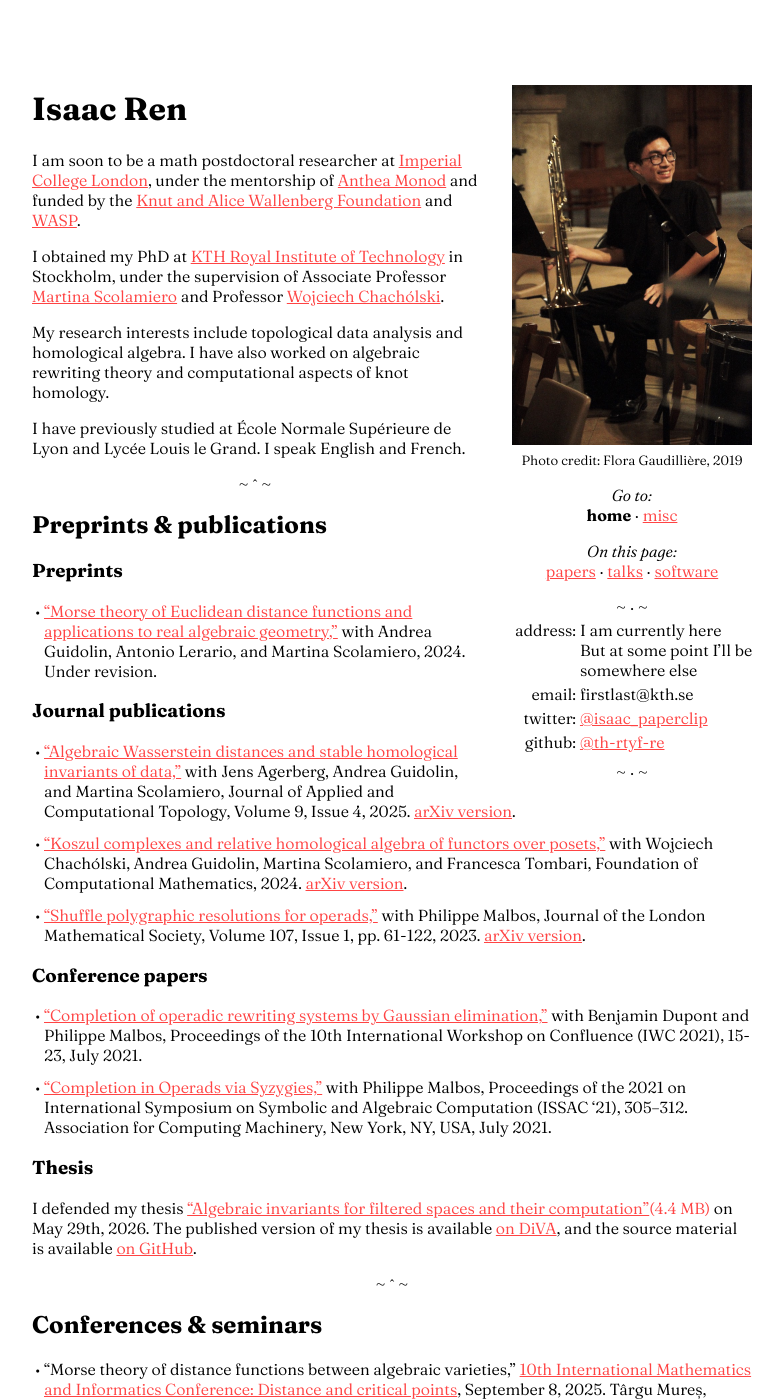
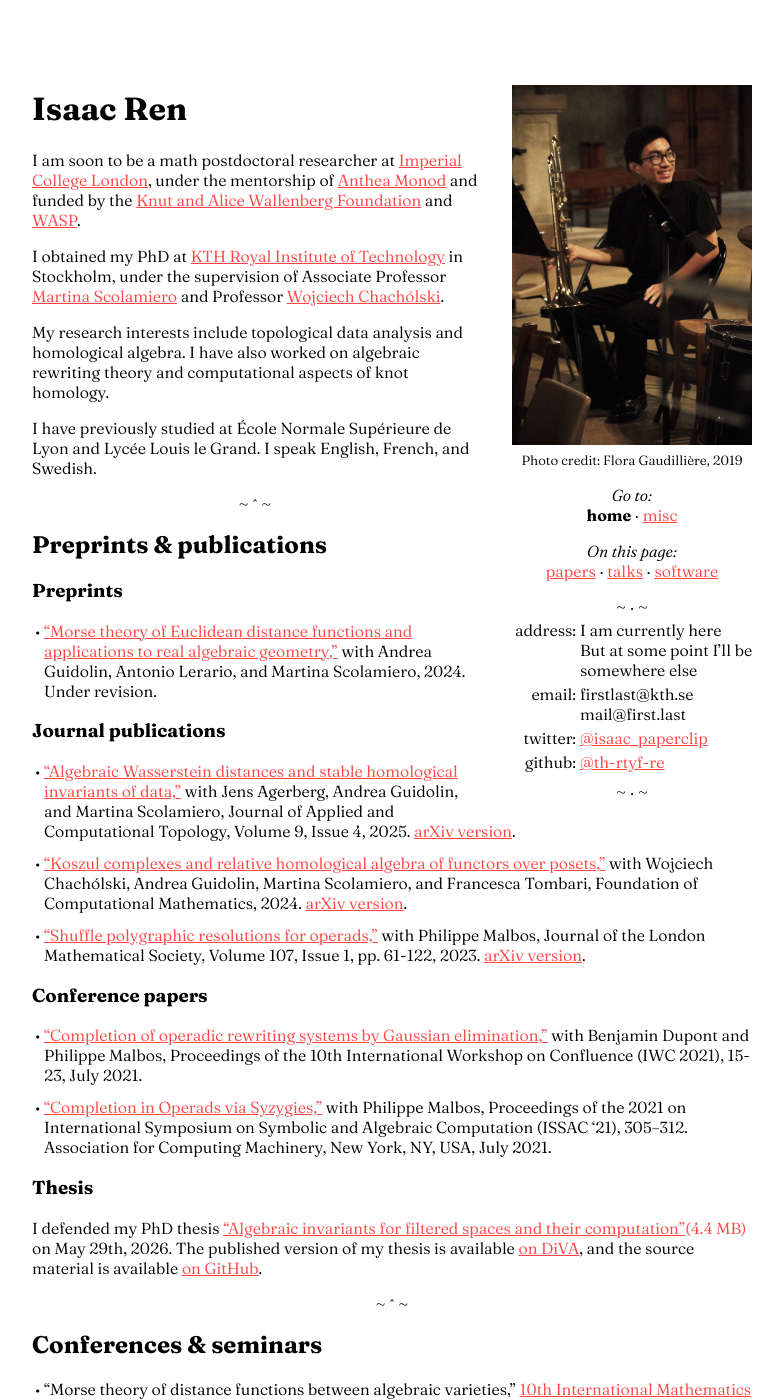
Before and after one commit to isaacxren/isaacxren.github.io, a Jekyll site: the page built from index.md, in a window 1280 px wide and 1400 px high. Shown: the whole window, without its empty margins (248-1031 px from the left). Built offline with Jekyll 4.4.1, drawn with Linux system fonts in a browser that asks for light colours; some web fonts are replaced.

Commit message:
add backup email

```diff
--- a/index.md
+++ b/index.md
@@ -19,7 +19,7 @@ title: Isaac Ren
 <hr />
 
 | address: | {% include hidden-message.html text="I am currently here<br />But at some point I'll be<br />somewhere else" message="This is actually just an attempt at a haiku :)" %}{: style="white-space: nowrap;"}
-|   email: | firstlast@kth.se
+|   email: | firstlast@kth.se <br /> mail@first.last
 | twitter: | [@{{ site.twitter.username }}](https://twitter.com/{{ site.twitter.username }})
 |  github: | [@{{ site.github.username }}](https://github.com/{{ site.github.username }})
 
@@ -43,7 +43,7 @@ algebra. I have also worked on algebraic rewriting theory and computational
 aspects of knot homology.
 
 I have previously studied at École Normale Supérieure de Lyon and Lycée Louis
-le Grand. I speak English and French.
+le Grand. I speak English, French, and Swedish.
 
 [~ ˆ ~](# "Top of the page"){:.to-top}
 
@@ -70,7 +70,7 @@ Preprints & publications {#papers}
 
 ### Thesis
 
-I defended my thesis
+I defended my PhD thesis
 ["Algebraic invariants for filtered spaces and their computation"](thesis.pdf){:.file-size data-size="4.4 MB"}
 on May 29th, 2026. The published version of my thesis is available
 [on DiVA](https://urn.kb.se/resolve?urn=urn:nbn:se:kth:diva-380673), and the
```
